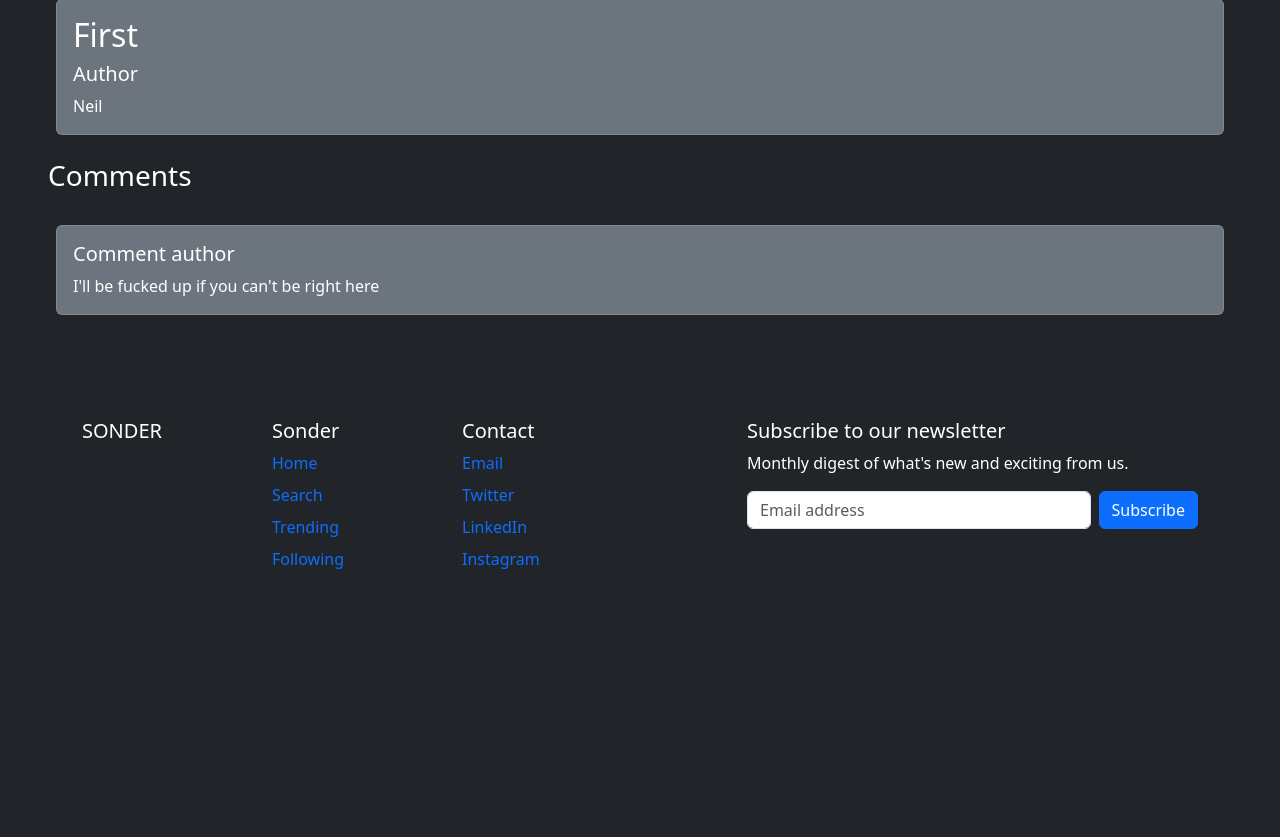
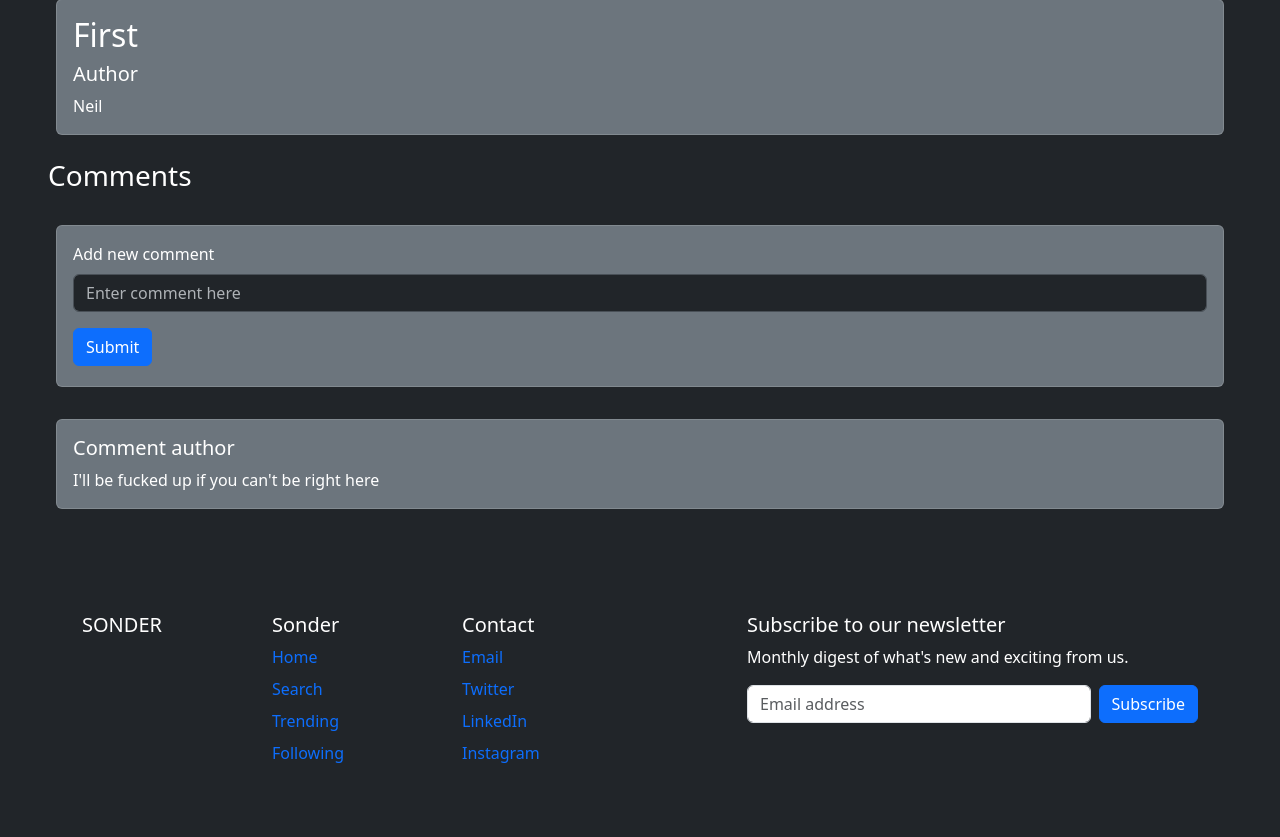
Before and after one commit to msingh2004/COP_Assignment_3-main, a Flask app: page /1 in a window 1280 px wide. Shown: the part 268-1105 px from the top of the page. Before the commit the page ends 837 px from the top, so only its background shows below. Run offline with Flask 3, Linux system fonts and the light colour scheme; data comes from the database, SQL or seed files in the repository.

Commit message:
Make "add comment" form

```diff
--- a/templates/blogpost.html
+++ b/templates/blogpost.html
@@ -19,6 +19,23 @@ Blogpost
         </div>
 
         <div><h3 class = "text-white mx-5">Comments</h3></div>
+
+
+        <div class="p-2 bg-dark text-white mx-5" data-bs-theme="dark">
+          <div class="card bg-secondary text-white" data-bs-theme = "dark">
+          <div class="card-body">
+
+        <form>
+        <div class="mb-3">
+          <label for="exampleInputComment1" class="form-label text-white">Add new comment</label>
+          <input type="text" class="form-control" id="exampleInputComment1" placeholder="Enter comment here">
+        </div>
+        <button type="submit" class="btn btn-primary mb-1">Submit</button>
+      </form>
+    </div>
+  </div>
+</div>
+
         {%for comment in comments%}
         <div class="p-2 bg-dark text-white mx-5" data-bs-theme="dark">
             <div class="card bg-secondary text-white" data-bs-theme = "dark">
```
